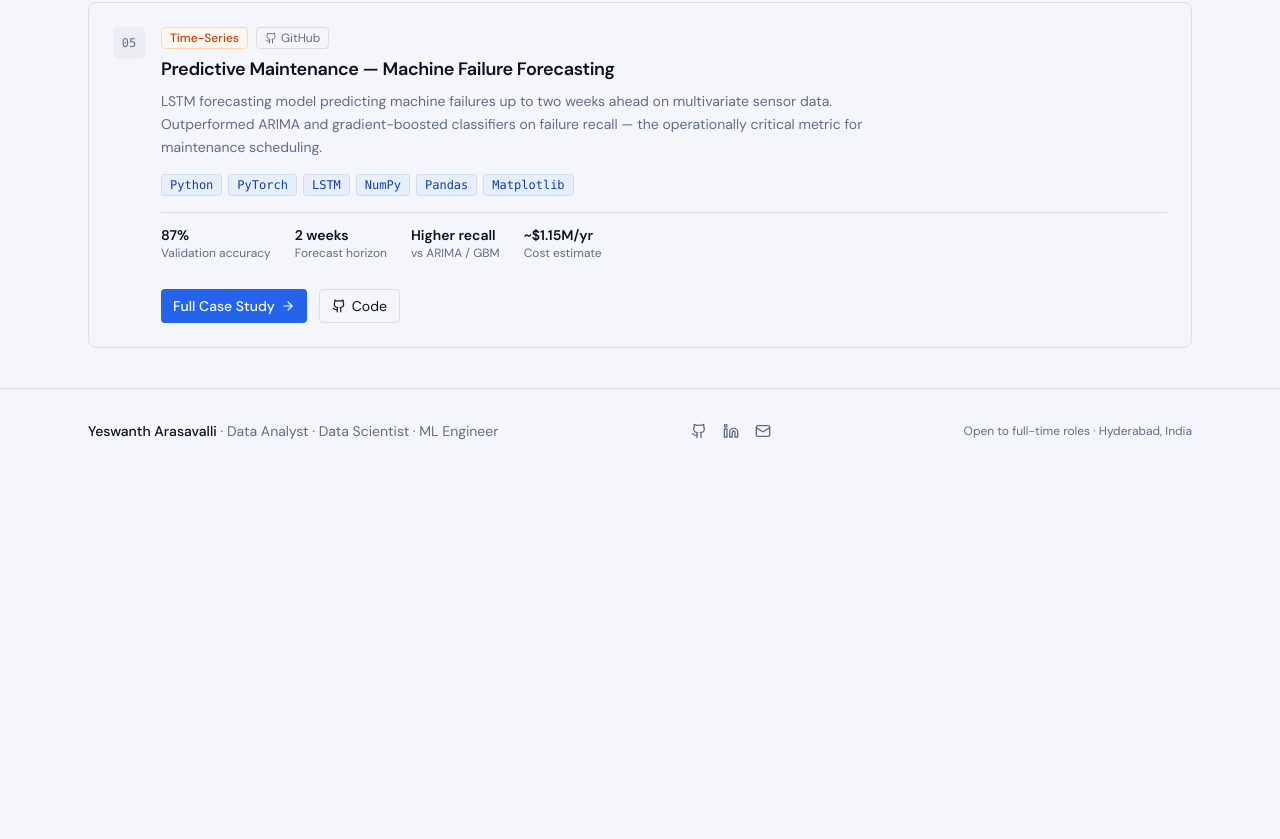
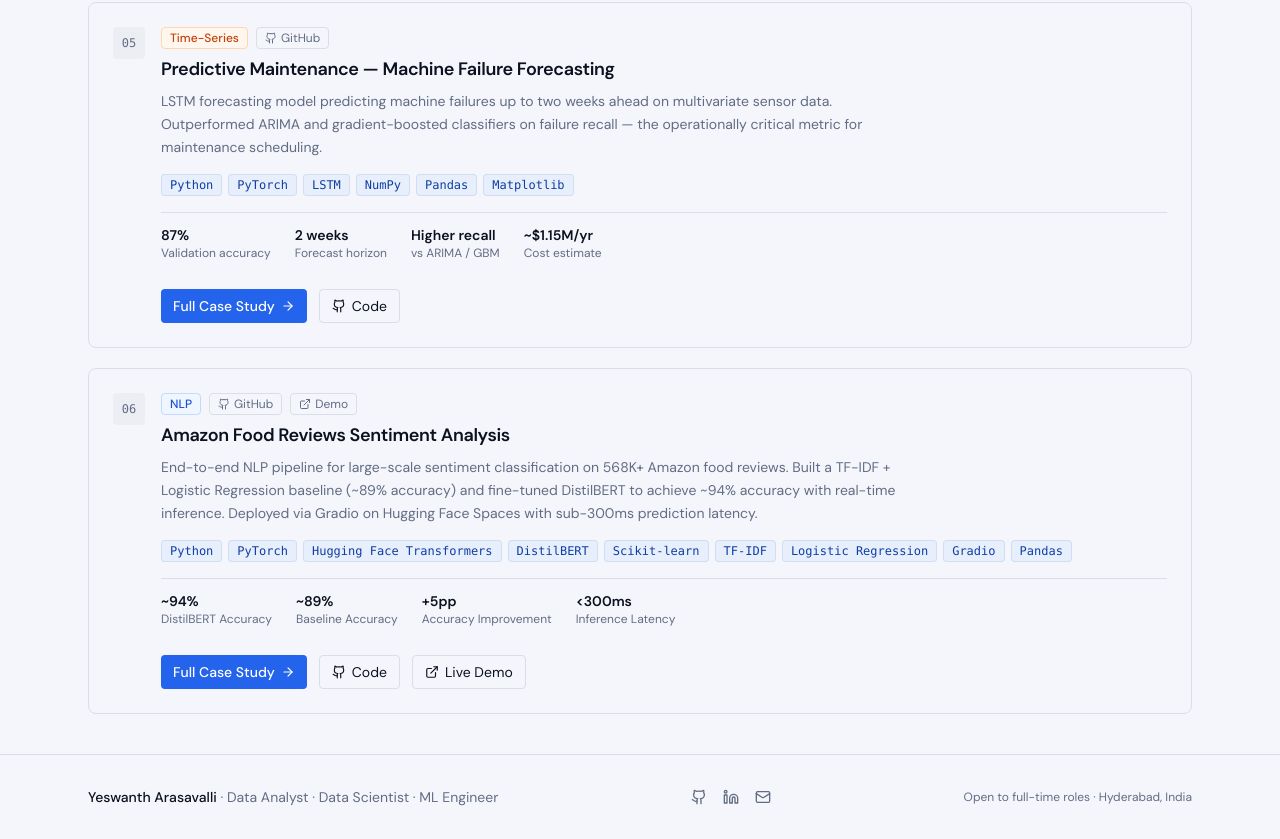
Before and after one commit to YeswanthArasavalli/portfolio_new, a React (Vite) app: page /projects in a window 1280 px wide. Shown: the part 1774-2613 px from the top of the page. Before the commit the page ends 2247 px from the top, so only its background shows below. Built offline with nearby package versions, Linux system fonts and the light colour scheme; the HTML template or start-up script is replaced by a standard one.

Commit message:
Add Amazon Food Reviews Sentiment Analysis project
Added a new project for Amazon Food Reviews Sentiment Analysis, detailing its NLP pipeline, approach, and results.

```diff
--- a/src/data/projects.ts
+++ b/src/data/projects.ts
@@ -341,6 +341,142 @@
       { label: "ML Monitoring Platform", href: "/projects/ml-monitoring-platform" },
     ],
   },
+
+  /* ══════════════════════════════════════════════
+   AMAZON FOOD REVIEWS SENTIMENT ANALYSIS
+  ══════════════════════════════════════════════ */
+  {
+    slug: "amazon-food-reviews-sentiment-analysis",
+    title: "Amazon Food Reviews Sentiment Analysis",
+
+    tagline:
+      "Python · DistilBERT · PyTorch · Hugging Face · Gradio · NLP",
+
+    summary:
+      "End-to-end NLP pipeline for large-scale sentiment classification on 568K+ Amazon food reviews. Built a TF-IDF + Logistic Regression baseline (~89% accuracy) and fine-tuned DistilBERT to achieve ~94% accuracy with real-time inference. Deployed via Gradio on Hugging Face Spaces with sub-300ms prediction latency.",
+
+    description:
+      "Automated customer sentiment analysis using transformer-based NLP. The system processes large volumes of review text, compares classical machine learning against modern transformer architectures, and delivers real-time sentiment predictions through a deployed web interface.",
+
+    caseStudy: true,
+
+    priority: 5,
+
+    category: "nlp",
+
+    problem:
+      "Large e-commerce platforms receive massive volumes of customer reviews daily, making manual sentiment analysis slow, inconsistent, and difficult to scale. Automating sentiment detection enables faster customer insight generation, review monitoring, and data-driven product decisions.",
+
+    approach: [
+      "Preprocessed and cleaned 568K+ Amazon food reviews, mapping ratings 1–2 to negative sentiment and ratings 4–5 to positive sentiment while removing neutral reviews.",
+
+      "Built a TF-IDF + Logistic Regression baseline model achieving approximately 89% accuracy to establish an interpretable benchmark before applying deep learning methods.",
+
+      "Fine-tuned DistilBERT using transfer learning and GPU acceleration, improving contextual understanding of customer feedback and increasing accuracy to approximately 94%.",
+
+      "Evaluated performance using accuracy, F1-score, ROC curves, and confusion matrices to compare baseline and transformer-based approaches.",
+
+      "Deployed a Gradio-based inference application on Hugging Face Spaces, enabling real-time sentiment predictions through a web interface.",
+    ],
+
+    dataset: {
+      source: "Amazon Fine Food Reviews Dataset (Kaggle)",
+      size: "568K+ customer reviews",
+      notes:
+        "Binary sentiment dataset derived from review ratings. Neutral reviews removed to reduce label ambiguity and improve classification consistency.",
+    },
+
+    role:
+      "Machine Learning Engineer (NLP) — owned the complete lifecycle including preprocessing, feature engineering, model training, evaluation, deployment, and documentation.",
+
+    techStack: [
+      "Python",
+      "PyTorch",
+      "Hugging Face Transformers",
+      "DistilBERT",
+      "Scikit-learn",
+      "TF-IDF",
+      "Logistic Regression",
+      "Gradio",
+      "Pandas",
+    ],
+
+    metrics: [
+      { label: "DistilBERT Accuracy", value: "~94%" },
+      { label: "Baseline Accuracy", value: "~89%" },
+      { label: "Accuracy Improvement", value: "+5pp" },
+      { label: "Inference Latency", value: "<300ms" },
+    ],
+
+    impact: [
+      "Improved sentiment classification accuracy by approximately 5 percentage points over the classical TF-IDF baseline.",
+
+      "Automated analysis of large-scale customer feedback, reducing manual review processing effort and enabling faster insight generation.",
+
+      "Delivered a real-time sentiment prediction interface accessible to non-technical users through a web browser.",
+
+      "Demonstrated the practical advantages of transformer-based NLP models over traditional machine learning approaches for contextual sentiment understanding.",
+    ],
+
+    result:
+      "A production-oriented NLP solution that transforms raw customer reviews into actionable sentiment insights through a scalable transformer-based classification pipeline and deployed inference interface.",
+
+    challenges: [
+      "Class imbalance and review-length variability required careful preprocessing and evaluation beyond simple accuracy metrics.",
+
+      "Balancing model accuracy with deployment efficiency required selecting DistilBERT over larger transformer architectures.",
+
+      "Large dataset size increased training time and required GPU optimization for practical experimentation.",
+    ],
+
+    learnings: [
+      "Transformer models significantly outperform classical NLP methods when contextual understanding is important.",
+
+      "Strong baselines are essential for measuring real-world model improvements.",
+
+      "Model deployment, latency, and usability are as important as predictive performance.",
+
+      "Business framing helps translate technical NLP work into measurable organizational value.",
+    ],
+
+    examplePrediction: {
+      input: "The food tasted terrible and was completely stale.",
+      output: "Negative (confidence ≈ 0.96)",
+    },
+
+    codeUrl:
+      "https://github.com/YeswanthArasavalli/amazon-food-review-sentiment-analysis",
+
+    demoUrl:
+      "https://huggingface.co/spaces/YeswanthArasavalli/Amazon_Food_Review_Analysis",
+
+    images: [
+      "/projects/amazon_food/a_thumb.png",
+      "/projects/amazon_food/word.png",
+      "/projects/amazon_food/roc.png",
+      "/projects/amazon_food/confusion.png",
+      "/projects/amazon_food/accuracy.png",
+    ],
+
+    imageCaptions: [
+      "Gradio inference interface for real-time sentiment prediction from customer reviews.",
+
+      "Word cloud highlighting frequently occurring terms across customer review text.",
+
+      "ROC curve comparing model discrimination performance across sentiment classes.",
+
+      "Confusion matrix illustrating classification performance on the evaluation dataset.",
+
+      "Performance comparison between TF-IDF + Logistic Regression baseline and fine-tuned DistilBERT.",
+    ],
+
+    crossLinks: [
+      {
+        label: "Retail Product Image Recognition System",
+        href: "/projects/retail-product-image-recognition",
+      },
+    ],
+  },
 ];
 
 export function getProjectBySlug(slug: string): Project | undefined {
```
